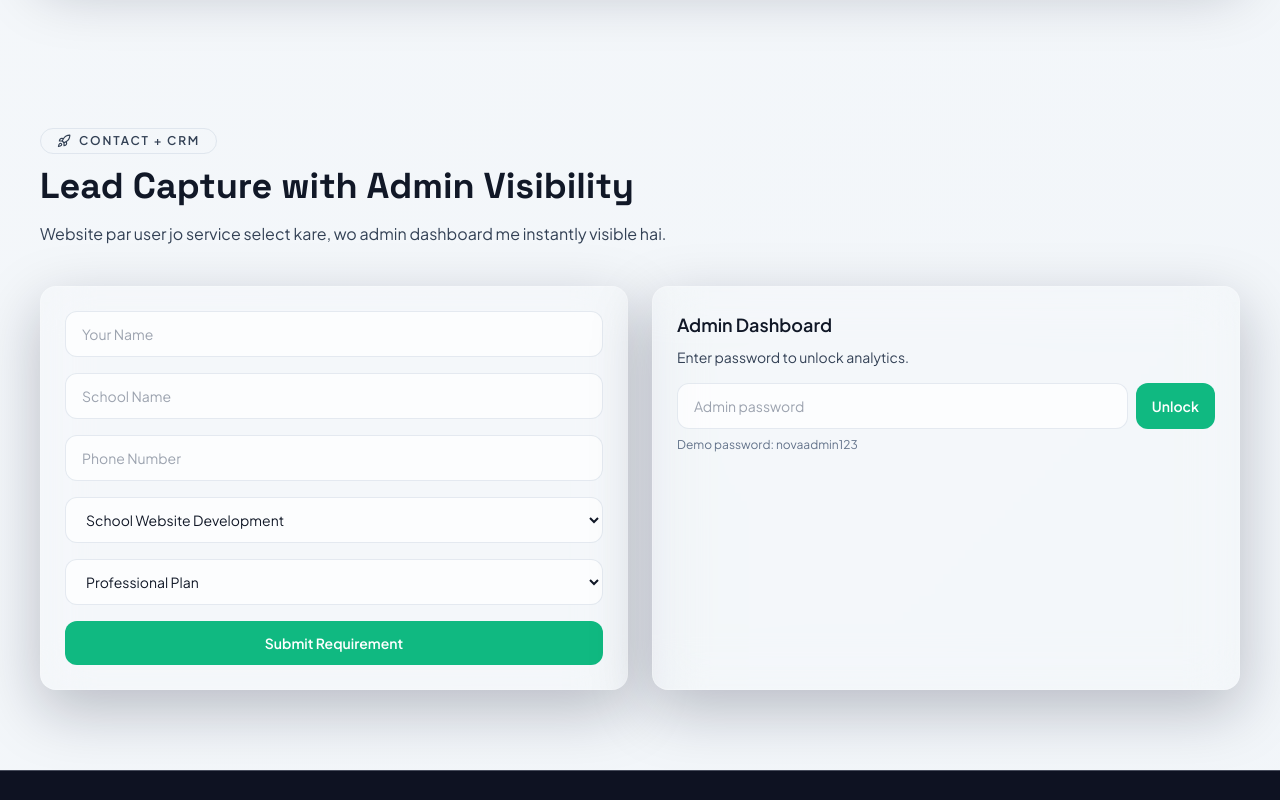
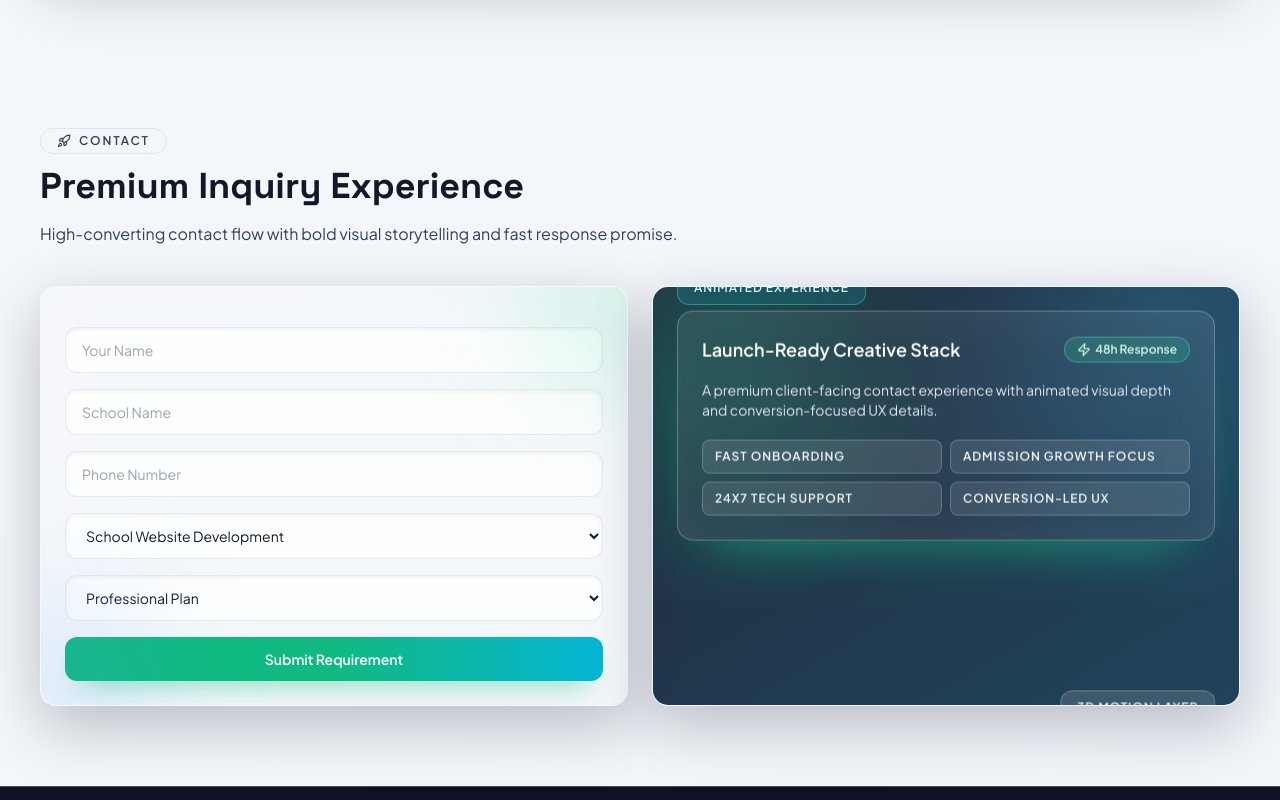
Before and after one commit to vishalgupta9792/Nova-Tech-Solutions, a Next.js app: page / in a window 1280 px wide. Shown: the part 4440-5240 px from the top of the page. Built offline with nearby package versions, Linux system fonts and the light colour scheme.

Commit message:
Redesign contact section with premium animated showcase

```diff
--- a/app/page.tsx
+++ b/app/page.tsx
@@ -1,13 +1,12 @@
 "use client";
 
-import { FormEvent, useEffect, useMemo, useState } from "react";
+import { FormEvent, useEffect, useState } from "react";
 import { motion } from "framer-motion";
-import { ArrowRight, Atom, BadgeCheck, BarChart3, BookOpenCheck, BriefcaseBusiness, ChartSpline, ClipboardCheck, Cloud, FileCode2, Layers, Rocket, School, Sparkles, Wallet, Wind } from "lucide-react";
+import { ArrowRight, Atom, BadgeCheck, BarChart3, BookOpenCheck, BriefcaseBusiness, ChartSpline, ClipboardCheck, Cloud, FileCode2, Layers, Rocket, School, Sparkles, Wallet, Wind, Zap } from "lucide-react";
 import { ThemeToggle } from "@/components/theme-toggle";
 
 type Lead = { id: string; name: string; school: string; phone: string; service: string; plan: string; createdAt: string };
 const STORAGE_KEY = "nova-leads-v2";
-const ADMIN_PASS = "novaadmin123";
 const UPI_ID = "novatechsolutions@okicici";
 const reveal = { hidden: { opacity: 0, y: 24 }, show: (i: number) => ({ opacity: 1, y: 0, transition: { delay: i * 0.08, duration: 0.55 } }) };
 
@@ -59,6 +58,7 @@ const faqs = [
   { q: "Can you migrate from existing ERP?", a: "Yes, we provide phased data migration and onboarding support." },
   { q: "Do you support CBSE/ICSE result formats?", a: "Yes, we configure modules around school-specific workflows." }
 ];
+const contactHighlights = ["Fast Onboarding", "Admission Growth Focus", "24x7 Tech Support", "Conversion-Led UX"];
 
 const fmt = (n: number) => `INR ${n.toLocaleString("en-IN")}`;
 const upiIntent = (name: string, amount: number) => `upi://pay?pa=${UPI_ID}&pn=Nova%20Tech%20Solutions&am=${amount}&cu=INR&tn=${encodeURIComponent(name)}`;
@@ -79,8 +79,6 @@ function Title({ tag, head, desc }: { tag: string; head: string; desc: string })
 
 export default function HomePage() {
   const [faqOpen, setFaqOpen] = useState(0);
-  const [admin, setAdmin] = useState(false);
-  const [adminInput, setAdminInput] = useState("");
   const [msg, setMsg] = useState("");
   const [leads, setLeads] = useState<Lead[]>([]);
   const [form, setForm] = useState({ name: "", school: "", phone: "", service: serviceCards[0].title, plan: plans[1].name });
@@ -90,12 +88,6 @@ export default function HomePage() {
     if (raw) setLeads(JSON.parse(raw));
   }, []);
   useEffect(() => { localStorage.setItem(STORAGE_KEY, JSON.stringify(leads)); }, [leads]);
-
-  const topServices = useMemo(() => {
-    const m = new Map<string, number>();
-    leads.forEach((l) => m.set(l.service, (m.get(l.service) ?? 0) + 1));
-    return [...m.entries()].sort((a, b) => b[1] - a[1]);
-  }, [leads]);
 
   const submit = (e: FormEvent) => {
     e.preventDefault();
@@ -267,32 +259,76 @@ export default function HomePage() {
       </section>
 
       <section id="contact" className="section-shell relative z-10">
-        <Title tag="Contact + CRM" head="Lead Capture with Admin Visibility" desc="Website par user jo service select kare, wo admin dashboard me instantly visible hai." />
+        <Title tag="Contact" head="Premium Inquiry Experience" desc="High-converting contact flow with bold visual storytelling and fast response promise." />
         <div className="grid gap-6 md:grid-cols-2">
-          <form onSubmit={submit} className="glass space-y-4 p-6">
-            <input required value={form.name} onChange={(e) => setForm((p) => ({ ...p, name: e.target.value }))} placeholder="Your Name" className="w-full rounded-xl border border-slate-300/50 bg-white/70 px-4 py-3 text-sm dark:border-white/20 dark:bg-white/10" />
-            <input required value={form.school} onChange={(e) => setForm((p) => ({ ...p, school: e.target.value }))} placeholder="School Name" className="w-full rounded-xl border border-slate-300/50 bg-white/70 px-4 py-3 text-sm dark:border-white/20 dark:bg-white/10" />
-            <input required value={form.phone} onChange={(e) => setForm((p) => ({ ...p, phone: e.target.value }))} placeholder="Phone Number" className="w-full rounded-xl border border-slate-300/50 bg-white/70 px-4 py-3 text-sm dark:border-white/20 dark:bg-white/10" />
-            <select value={form.service} onChange={(e) => setForm((p) => ({ ...p, service: e.target.value }))} className="w-full rounded-xl border border-slate-300/50 bg-white/70 px-4 py-3 text-sm dark:border-white/20 dark:bg-slate-900">{serviceCards.map((s) => <option key={s.title}>{s.title}</option>)}</select>
-            <select value={form.plan} onChange={(e) => setForm((p) => ({ ...p, plan: e.target.value }))} className="w-full rounded-xl border border-slate-300/50 bg-white/70 px-4 py-3 text-sm dark:border-white/20 dark:bg-slate-900">{plans.map((p) => <option key={p.name}>{p.name}</option>)}</select>
-            <button className="w-full rounded-xl bg-emerald-500 px-5 py-3 text-sm font-semibold text-white">Submit Requirement</button>
+          <motion.form
+            onSubmit={submit}
+            initial={{ opacity: 0, x: -24 }}
+            whileInView={{ opacity: 1, x: 0 }}
+            viewport={{ once: true }}
+            className="glass relative space-y-4 overflow-hidden p-6"
+          >
+            <div className="pointer-events-none absolute -right-14 -top-14 h-36 w-36 rounded-full bg-emerald-400/25 blur-3xl" />
+            <div className="pointer-events-none absolute -bottom-14 -left-14 h-40 w-40 rounded-full bg-blue-400/20 blur-3xl" />
+            <input required value={form.name} onChange={(e) => setForm((p) => ({ ...p, name: e.target.value }))} placeholder="Your Name" className="w-full rounded-xl border border-slate-300/50 bg-white/80 px-4 py-3 text-sm shadow-inner transition focus:border-emerald-400 focus:outline-none focus:ring-2 focus:ring-emerald-300/40 dark:border-white/20 dark:bg-white/10 dark:focus:border-emerald-300" />
+            <input required value={form.school} onChange={(e) => setForm((p) => ({ ...p, school: e.target.value }))} placeholder="School Name" className="w-full rounded-xl border border-slate-300/50 bg-white/80 px-4 py-3 text-sm shadow-inner transition focus:border-emerald-400 focus:outline-none focus:ring-2 focus:ring-emerald-300/40 dark:border-white/20 dark:bg-white/10 dark:focus:border-emerald-300" />
+            <input required value={form.phone} onChange={(e) => setForm((p) => ({ ...p, phone: e.target.value }))} placeholder="Phone Number" className="w-full rounded-xl border border-slate-300/50 bg-white/80 px-4 py-3 text-sm shadow-inner transition focus:border-emerald-400 focus:outline-none focus:ring-2 focus:ring-emerald-300/40 dark:border-white/20 dark:bg-white/10 dark:focus:border-emerald-300" />
+            <select value={form.service} onChange={(e) => setForm((p) => ({ ...p, service: e.target.value }))} className="w-full rounded-xl border border-slate-300/50 bg-white/80 px-4 py-3 text-sm shadow-inner transition focus:border-emerald-400 focus:outline-none focus:ring-2 focus:ring-emerald-300/40 dark:border-white/20 dark:bg-slate-900">{serviceCards.map((s) => <option key={s.title}>{s.title}</option>)}</select>
+            <select value={form.plan} onChange={(e) => setForm((p) => ({ ...p, plan: e.target.value }))} className="w-full rounded-xl border border-slate-300/50 bg-white/80 px-4 py-3 text-sm shadow-inner transition focus:border-emerald-400 focus:outline-none focus:ring-2 focus:ring-emerald-300/40 dark:border-white/20 dark:bg-slate-900">{plans.map((p) => <option key={p.name}>{p.name}</option>)}</select>
+            <motion.button whileHover={{ y: -2, scale: 1.01 }} whileTap={{ scale: 0.98 }} className="w-full rounded-xl bg-gradient-to-r from-emerald-500 via-emerald-500 to-cyan-500 px-5 py-3 text-sm font-semibold text-white shadow-[0_14px_30px_-16px_rgba(16,185,129,0.95)]">
+              Submit Requirement
+            </motion.button>
             {msg ? <p className="text-sm text-emerald-500">{msg}</p> : null}
-          </form>
-          <div id="admin" className="glass p-6">
-            <p className="text-lg font-semibold">Admin Dashboard</p>
-            {!admin ? (
-              <>
-                <p className="mt-2 text-sm text-slate-700 dark:text-slate-300">Enter password to unlock analytics.</p>
-                <div className="mt-4 flex gap-2"><input type="password" value={adminInput} onChange={(e) => setAdminInput(e.target.value)} placeholder="Admin password" className="w-full rounded-xl border border-slate-300/50 bg-white/70 px-4 py-3 text-sm dark:border-white/20 dark:bg-white/10" /><button onClick={() => setAdmin(adminInput === ADMIN_PASS)} className="rounded-xl bg-emerald-500 px-4 text-sm font-semibold text-white">Unlock</button></div>
-                <p className="mt-2 text-xs text-slate-500 dark:text-slate-400">Demo password: {ADMIN_PASS}</p>
-              </>
-            ) : (
-              <div className="mt-4 space-y-4">
-                <div className="grid grid-cols-3 gap-2 text-center text-sm"><div className="rounded-lg border border-slate-300/50 p-3 dark:border-white/20"><p className="text-xs">Leads</p><p className="text-xl font-bold">{leads.length}</p></div><div className="rounded-lg border border-slate-300/50 p-3 dark:border-white/20"><p className="text-xs">Top Service</p><p className="text-xs font-semibold">{topServices[0]?.[0] ?? "N/A"}</p></div><div className="rounded-lg border border-slate-300/50 p-3 dark:border-white/20"><p className="text-xs">Top Plan</p><p className="text-xs font-semibold">{leads[0]?.plan ?? "N/A"}</p></div></div>
-                <div className="space-y-2">{topServices.map(([s, c]) => <div key={s}><div className="mb-1 flex justify-between text-xs"><span>{s}</span><span>{c}</span></div><div className="h-2 rounded-full bg-slate-200 dark:bg-white/10"><div style={{ width: `${Math.min(c * 25, 100)}%` }} className="h-2 rounded-full bg-emerald-500" /></div></div>)}</div>
+          </motion.form>
+          <motion.div
+            initial={{ opacity: 0, x: 24 }}
+            whileInView={{ opacity: 1, x: 0 }}
+            viewport={{ once: true }}
+            className="glass relative overflow-hidden p-6"
+          >
+            <div className="pointer-events-none absolute inset-0 bg-[radial-gradient(circle_at_12%_18%,rgba(16,185,129,0.25),transparent_40%),radial-gradient(circle_at_88%_8%,rgba(56,189,248,0.22),transparent_45%),linear-gradient(150deg,rgba(15,23,42,0.92),rgba(8,47,73,0.9))]" />
+            <motion.div
+              animate={{ y: [0, -8, 0], rotateX: [0, 2, 0], rotateY: [0, -2, 0] }}
+              transition={{ duration: 6.2, repeat: Infinity, ease: "easeInOut" }}
+              className="relative rounded-2xl border border-white/25 bg-white/10 p-6 shadow-[0_30px_60px_-35px_rgba(16,185,129,0.85)] backdrop-blur-xl"
+            >
+              <div className="mb-4 flex items-center justify-between">
+                <p className="text-lg font-semibold text-white">Launch-Ready Creative Stack</p>
+                <span className="inline-flex items-center gap-1 rounded-full border border-emerald-300/35 bg-emerald-400/20 px-3 py-1 text-xs font-semibold text-emerald-100">
+                  <Zap className="h-3.5 w-3.5" /> 48h Response
+                </span>
               </div>
-            )}
-          </div>
+              <p className="text-sm text-slate-200">A premium client-facing contact experience with animated visual depth and conversion-focused UX details.</p>
+              <div className="mt-5 grid grid-cols-2 gap-2">
+                {contactHighlights.map((item, i) => (
+                  <motion.div
+                    key={item}
+                    initial={{ opacity: 0, y: 8 }}
+                    whileInView={{ opacity: 1, y: 0 }}
+                    transition={{ delay: i * 0.07, duration: 0.35 }}
+                    viewport={{ once: true }}
+                    className="rounded-lg border border-white/20 bg-white/10 px-3 py-2 text-xs font-semibold uppercase tracking-[0.08em] text-slate-100"
+                  >
+                    {item}
+                  </motion.div>
+                ))}
+              </div>
+            </motion.div>
+            <motion.div
+              animate={{ y: [0, -10, 0], x: [0, 6, 0] }}
+              transition={{ duration: 7.3, repeat: Infinity, ease: "easeInOut" }}
+              className="absolute -bottom-5 right-6 rounded-xl border border-white/25 bg-white/15 px-4 py-2 backdrop-blur-lg"
+            >
+              <p className="text-xs font-semibold uppercase tracking-[0.08em] text-slate-100">3D Motion Layer</p>
+            </motion.div>
+            <motion.div
+              animate={{ y: [0, -8, 0], x: [0, -5, 0] }}
+              transition={{ duration: 6.6, repeat: Infinity, ease: "easeInOut" }}
+              className="absolute -top-4 left-6 rounded-xl border border-cyan-300/35 bg-cyan-400/15 px-4 py-2 backdrop-blur-lg"
+            >
+              <p className="text-xs font-semibold uppercase tracking-[0.08em] text-cyan-100">Animated Experience</p>
+            </motion.div>
+          </motion.div>
         </div>
       </section>
 
```
